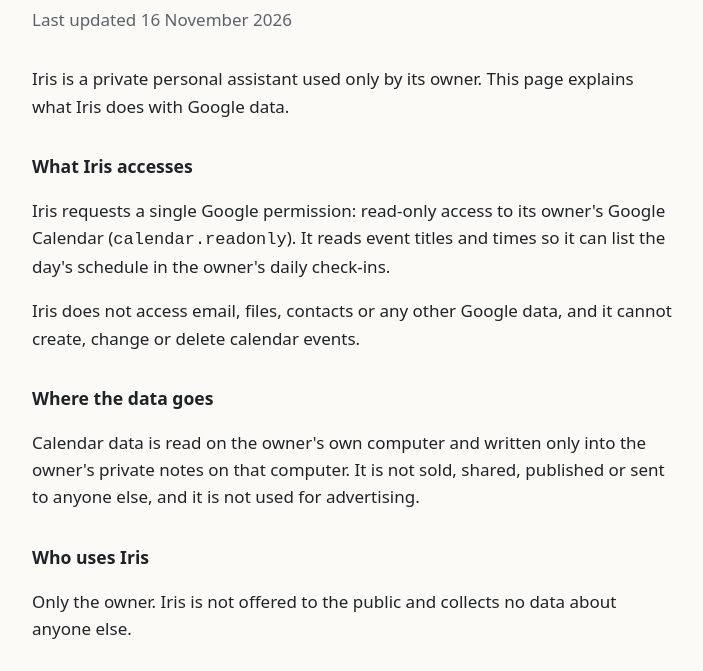
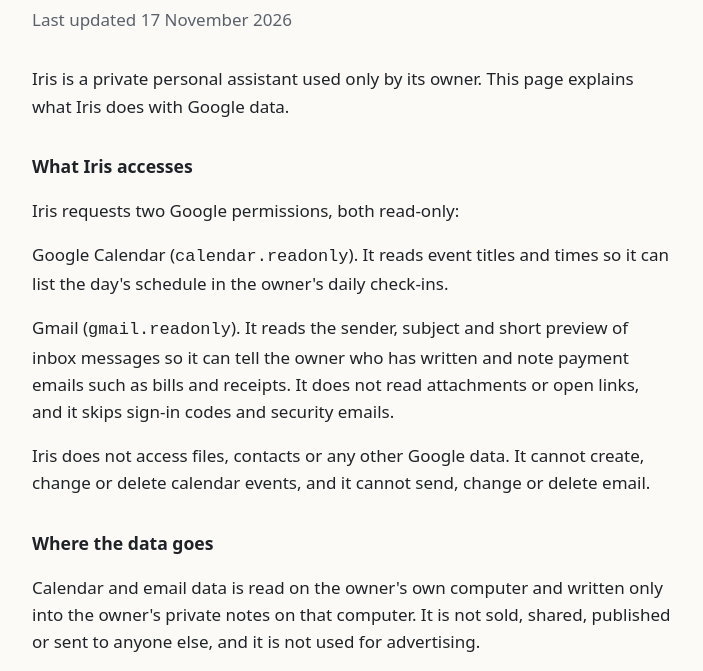
Before and after one commit to isaiahvillafana868-cpu/Iris, a plain HTML site: page privacy.html in a window 1280 px wide. Shown: the part 105-776 px from the top of the page, without its empty margins (288-991 px from the left). Drawn offline with Linux system fonts and the light colour scheme.

Commit message:
Add files via upload

```diff
--- a/privacy.html
+++ b/privacy.html
@@ -19,16 +19,18 @@
 <body>
 <main>
   <h1>Privacy policy</h1>
-  <p class="date">Last updated 16 November 2026</p>
+  <p class="date">Last updated 17 November 2026</p>
 
   <p>Iris is a private personal assistant used only by its owner. This page explains what Iris does with Google data.</p>
 
   <h2>What Iris accesses</h2>
-  <p>Iris requests a single Google permission: read-only access to its owner's Google Calendar (<code>calendar.readonly</code>). It reads event titles and times so it can list the day's schedule in the owner's daily check-ins.</p>
-  <p>Iris does not access email, files, contacts or any other Google data, and it cannot create, change or delete calendar events.</p>
+  <p>Iris requests two Google permissions, both read-only:</p>
+  <p>Google Calendar (<code>calendar.readonly</code>). It reads event titles and times so it can list the day's schedule in the owner's daily check-ins.</p>
+  <p>Gmail (<code>gmail.readonly</code>). It reads the sender, subject and short preview of inbox messages so it can tell the owner who has written and note payment emails such as bills and receipts. It does not read attachments or open links, and it skips sign-in codes and security emails.</p>
+  <p>Iris does not access files, contacts or any other Google data. It cannot create, change or delete calendar events, and it cannot send, change or delete email.</p>
 
   <h2>Where the data goes</h2>
-  <p>Calendar data is read on the owner's own computer and written only into the owner's private notes on that computer. It is not sold, shared, published or sent to anyone else, and it is not used for advertising.</p>
+  <p>Calendar and email data is read on the owner's own computer and written only into the owner's private notes on that computer. It is not sold, shared, published or sent to anyone else, and it is not used for advertising.</p>
 
   <h2>Who uses Iris</h2>
   <p>Only the owner. Iris is not offered to the public and collects no data about anyone else.</p>
```
Also changed, not shown: index.html (+1 -1 lines).
